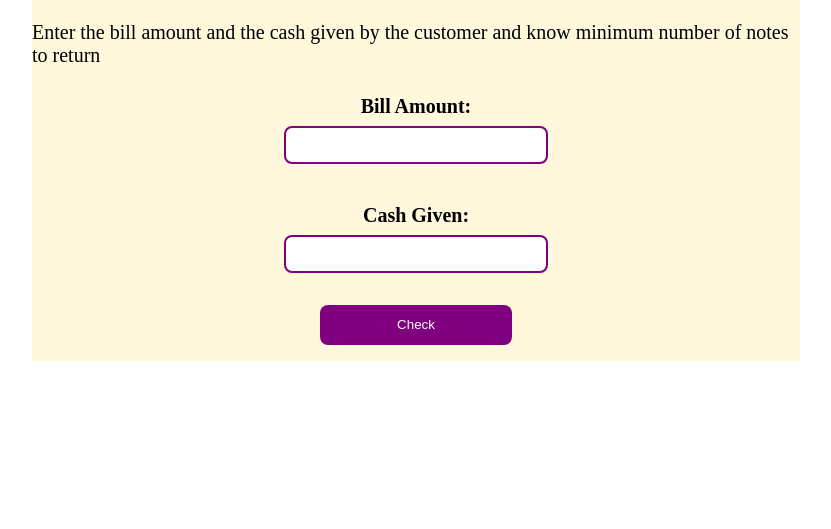
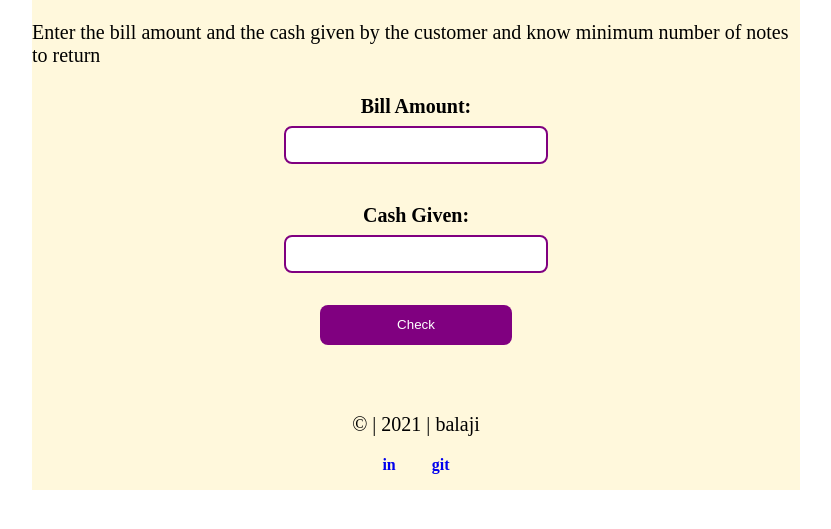
Before and after one commit to BalajiHarinath/Cash-Register, a plain HTML site: page index.html in a window 1280 px wide. Shown: the part 79-608 px from the top of the page, without its empty margins (224-1055 px from the left). Drawn offline with Linux system fonts and the light colour scheme.

Commit message:
refactor : added profile links

```diff
--- a/index.html
+++ b/index.html
@@ -46,5 +46,16 @@
             <script src="/app.js" type="text/javascript"></script>
         </table>
     </div>
+    <footer>
+        <p>© | 2021 | balaji </p>
+        <ul class="list-non-bullet">
+            <li class="list-item-inline">
+                <a class="link" href="https://www.linkedin.com/in/balaji-harinath-90a56518a">in</a>
+            </li>
+            <li class="list-item-inline">
+                <a class="link" href="https://github.com/BalajiHarinath">git</a>
+            </li>
+        </ul>
+    </footer>
 </body>
 </html>
--- a/styles.css
+++ b/styles.css
@@ -66,3 +66,24 @@ table tr, td{
     padding: 2.5px;
     height: 35px;
 }
+.list-non-bullet {
+    list-style: none;
+    font-weight: bolder;
+    display: block;
+    text-align: center;
+    padding-inline-start: 0px;
+}
+
+.list-item-inline {
+    display: inline;
+    padding: 1rem;
+}
+
+a{
+    text-decoration: none;
+}
+
+footer p{
+    padding-top: 2rem;
+    text-align: center;
+}
```
